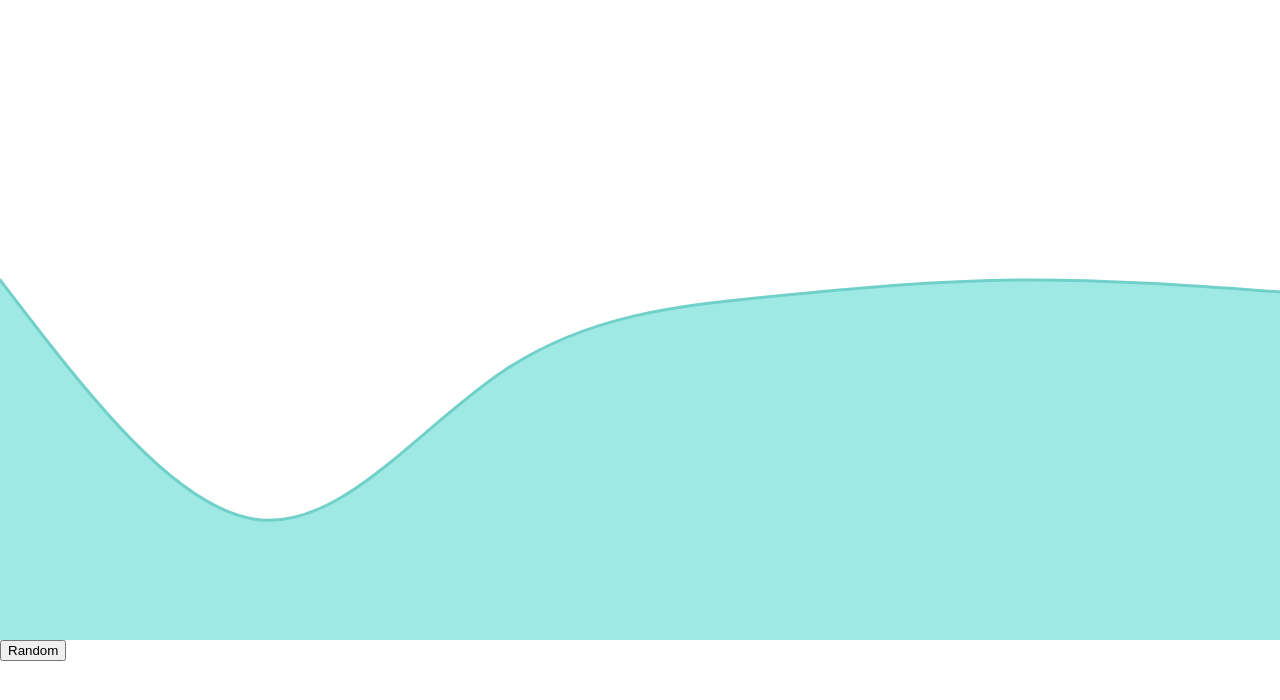
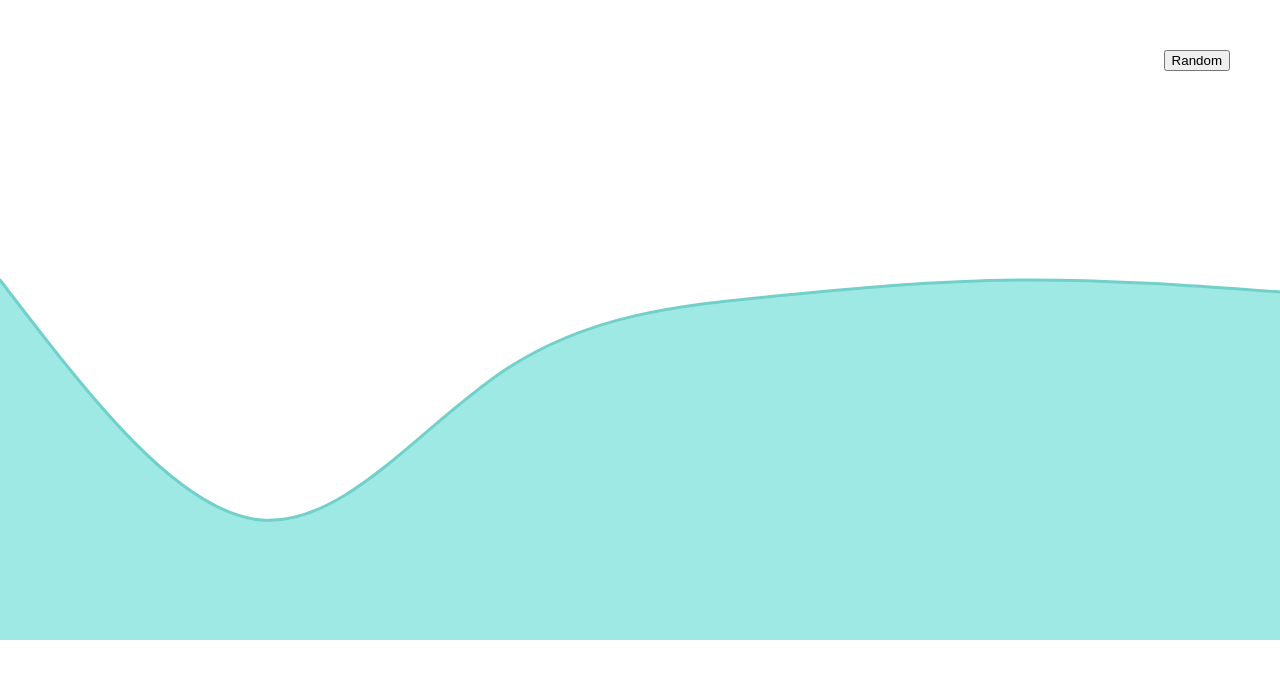
Before and after one commit to ActiveObject/assistant, a React (Create React App) app: page / in a window 1280 px wide. Shown: the top 700 px of the page. Built offline with nearby package versions, Linux system fonts and the light colour scheme.

Commit message:
Place button in top-right screen corner

```diff
--- a/src/App.css
+++ b/src/App.css
@@ -10,9 +10,18 @@ body,
 .App {
   width: 100%;
   height: 100%;
+  display: flex;
+  flex-direction: column;
+  align-items: center;
 }
 
-header {
+.App button {
+  position: absolute;
+  top: 50px;
+  right: 50px;
+}
+
+.App header {
   width: 100vw;
   height: 80vh;
   display: flex;
--- a/src/App.js
+++ b/src/App.js
@@ -26,6 +26,7 @@ class App extends Component {
         <header>
           <Chart balance={balance} width={width} height={height} />
         </header>
+
         <button onClick={this.random}>Random</button>
       </div>
     );
```
